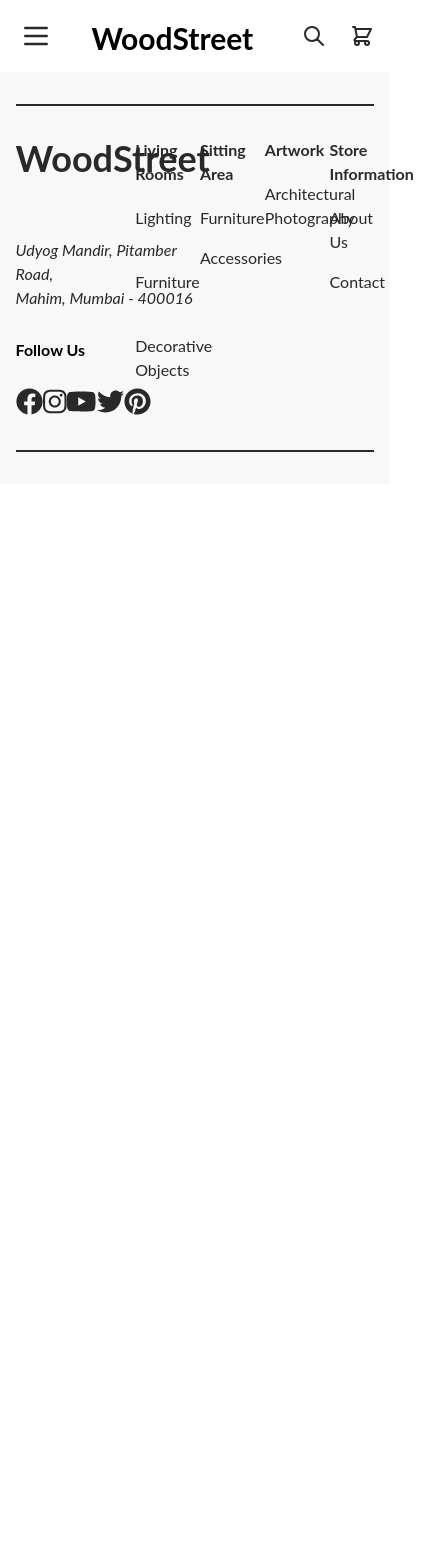
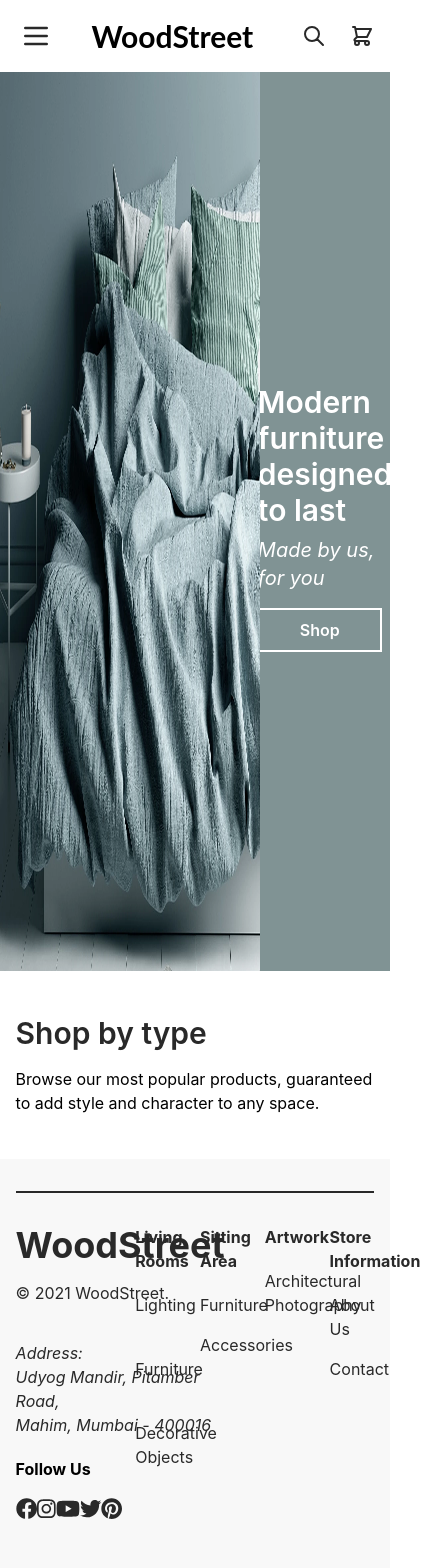
Before and after one commit to DeepTalekar/WoodStreet, a Next.js app in the folder woodstreet-ui/: page /home/Home in a window 390 px wide. Shown: the top 1568 px of the page, 448 px wide, since content can reach past the window. Before the commit the page ends 844 px from the top, so only its background shows below. Built offline with nearby package versions, Linux system fonts and the light colour scheme.

Commit message:
Partial Home Page done.

```diff
--- /dev/null
+++ b/woodstreet-ui/components/Button.js
@@ -0,0 +1,18 @@
+/*
+  @author Deep
+  @contributor
+*/
+
+import React from 'react';
+import Link from 'next/link';
+
+export default function Button(props) {
+  return (
+    <Link href={props.href}>
+      <button
+        className={`px-10 py-2 border-2 text-base text-center font-semibold bg-transparent ${props.buttonStyle} transition-all duration-300 ease-in-out`}>
+        {props.title}
+      </button>
+    </Link>
+  );
+}
--- a/woodstreet-ui/components/footer/Footer.js
+++ b/woodstreet-ui/components/Footer.js
@@ -108,11 +108,17 @@
         <div className='col-span-1 grid grid-rows-3 gap-y-5'>
           <section className='row-span-1 row-start-1 row-end-1'>
             <Link href='/'>
-              <a className='text-primary hover:text-link'>WoodStreet</a>
+              <a className='text-4xl font-bold text-primary hover:text-link'>
+                WoodStreet
+              </a>
             </Link>
+            <p className='text-primary text-base font-normal mt-4'>
+              &copy; 2021 WoodStreet.
+            </p>
           </section>
           <section className='row-span-1'>
             <address className='text-primary font-normal text-base'>
+              <p>Address: </p>
               <p>Udyog Mandir, Pitamber Road,</p>
               <p>Mahim, Mumbai - 400016</p>
             </address>
@@ -121,9 +127,9 @@
             <p className='text-base font-bold'>Follow Us</p>
             <div className='flex flex-row justify-between items-center w-1/2 mt-4'>
               {socialList.map((company) => (
-                <Link href={company.href} prefetch={false}>
+                <Link key={company.href} href={company.href} prefetch={false}>
                   <a className='text-primary hover:text-link'>
-                    <FontAwesomeIcon icon={company.icon} size='xs' />
+                    <FontAwesomeIcon icon={company.icon} size='lg' />
                   </a>
                 </Link>
               ))}
--- a/woodstreet-ui/components/navbar/Navbar.js
+++ b/woodstreet-ui/components/Navbar.js
@@ -13,7 +13,7 @@
   XIcon,
 } from '@heroicons/react/outline';
 
-import IconUser from '../../assets/svg/IconUser';
+import IconUser from '../assets/svg/IconUser';
 
 export default function Navbar(props) {
   const [state, setState] = useState({
@@ -41,15 +41,15 @@
   };
 
   return (
-    <>
-      <header className='grid place-self-center place-items-center grid-cols-8 gap-1 gap-y-6 sticky font-sans py-3 w-full px-4% md:grid-cols-2 xl:grid-cols-10'>
+    <div className='fixed z-40 bg-white w-full'>
+      <header className='grid place-self-center place-items-center grid-cols-8 gap-1 gap-y-6  font-sans py-3 w-full px-4% md:grid-cols-2 xl:grid-cols-10 z-40'>
         <div
           ref={hamburgerMenuRef}
           className='flex justify-center items-center relative w-12 h-12 place-self-center col-span-1 md:hidden'
           onClick={onHamburgerClick}>
           <MenuIcon className='w-8 h-8 text-primary hover:text-primary-backgroundActive cursor-pointer' />
         </div>
-        <h2 className='col-span-5 self-center text-center md:col-span-1 md:row-span-1 md:text-left md:place-self-start xl:col-start-1 xl:col-span-3'>
+        <h2 className='col-span-5 self-center text-center md:col-span-1 md:row-span-1 md:text-left md:place-self-start xl:col-start-1 xl:col-span-3 '>
           <Link href='/'>
             <a className='text-3xl font-sans font-bold md:text-4.5xl'>
               WoodStreet{''}
@@ -209,12 +209,12 @@
         <div className='flex flex-col justify-center items-center h-full w-full'>
           <input
             placeholder='Press Enter to Search'
-            className='w-4/5 md:w-1/2 h-16 bg-transparent border-b-2 border-white text-white placeholder-current outline-none'
+            className='w-4/5 md:w-1/2 h-20 bg-transparent border-b-2 border-white text-4xl text-white placeholder-current outline-none'
             type='text'
             onKeyDownCapture={onSearchKeyDownPress}
           />
         </div>
       </Transition>
-    </>
+    </div>
   );
 }
--- /dev/null
+++ b/woodstreet-ui/components/Screen.js
@@ -0,0 +1,18 @@
+/*
+  @author Deep
+  @contributor
+*/
+
+import React from 'react';
+import Footer from './Footer';
+import Navbar from './Navbar';
+
+export default function Screen(props) {
+  return (
+    <>
+      <Navbar />
+      <div className='pt-16'>{props.children}</div>
+      <Footer />
+    </>
+  );
+}
--- a/woodstreet-ui/pages/home/Home.js
+++ b/woodstreet-ui/pages/home/Home.js
@@ -2,15 +2,45 @@
   author @Deep
   contributor
 */
+
 import { useState } from 'react';
-import Footer from '../../components/footer/Footer';
-import Navbar from './../../components/navbar/Navbar';
+import Image from 'next/image';
+
+import heroImage from '../../public/images/home_hero.webp';
+
+import Screen from '../../components/Screen';
+import Button from '../../components/Button';
 
 export default function Home(props) {
   return (
-    <div className='font-sans font-bold text-4xl'>
-      <Navbar />
-      <Footer />
-    </div>
+    <Screen>
+      <div className='flex flex-row w-full h-auto'>
+        <Image className='w-2/3' src={heroImage} alt='HomeHero' />
+        <div className='flex flex-col justify-center items-center w-1/3 h-907 bg-grannySmith'>
+          <div className='px-14 py-11'>
+            <p className='text-white text-3xl font-semibold mb-2'>
+              Modern furniture designed to last
+            </p>
+            <p className='text-white text-xl font-normal italic mb-4'>
+              Made by us, for you
+            </p>
+            <Button
+              title='Shop'
+              href='/'
+              buttonStyle='border-white text-white hover:bg-primary hover:border-primary'
+            />
+          </div>
+        </div>
+      </div>
+      <div className='py-11 px-4%'>
+        <h2 className='text-primary text-3xl font-semibold mb-4'>
+          Shop by type
+        </h2>
+        <p>
+          Browse our most popular products, guaranteed to add style and
+          character to any space.
+        </p>
+      </div>
+    </Screen>
   );
 }
--- a/woodstreet-ui/tailwind.config.js
+++ b/woodstreet-ui/tailwind.config.js
@@ -10,6 +10,9 @@
       colors: {
         footerBg: {
           DEFAULT: '#f8f8f8',
+        },
+        grannySmith: {
+          DEFAULT: '#809394',
         },
         link: {
           light: 'rgba(25, 144, 198, 0.08)',
@@ -38,6 +41,9 @@
       fontFamily: {
         sans: ['Lato', 'sans-serif'],
       },
+      height: {
+        907: '907px',
+      },
       inset: {
         '4%': '4%',
         '-4%': '-4%',
@@ -58,6 +64,7 @@
       },
       padding: {
         '4%': '4%',
+        '-4%': '-4%',
       },
     },
   },
```
Also changed, not shown: woodstreet-ui/components/FooterCategroies.js (renamed from woodstreet-ui/components/footer/FooterCategroies.js), woodstreet-ui/public/images/home_hero.webp (added).
